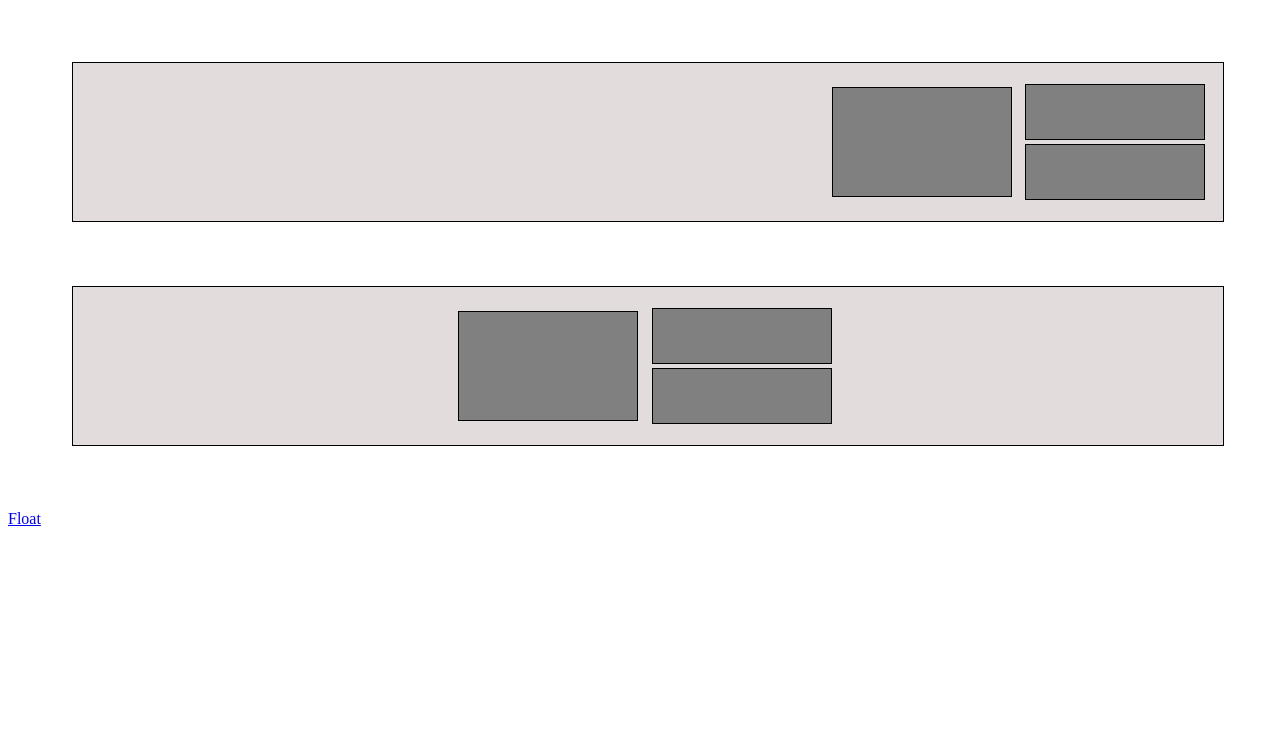
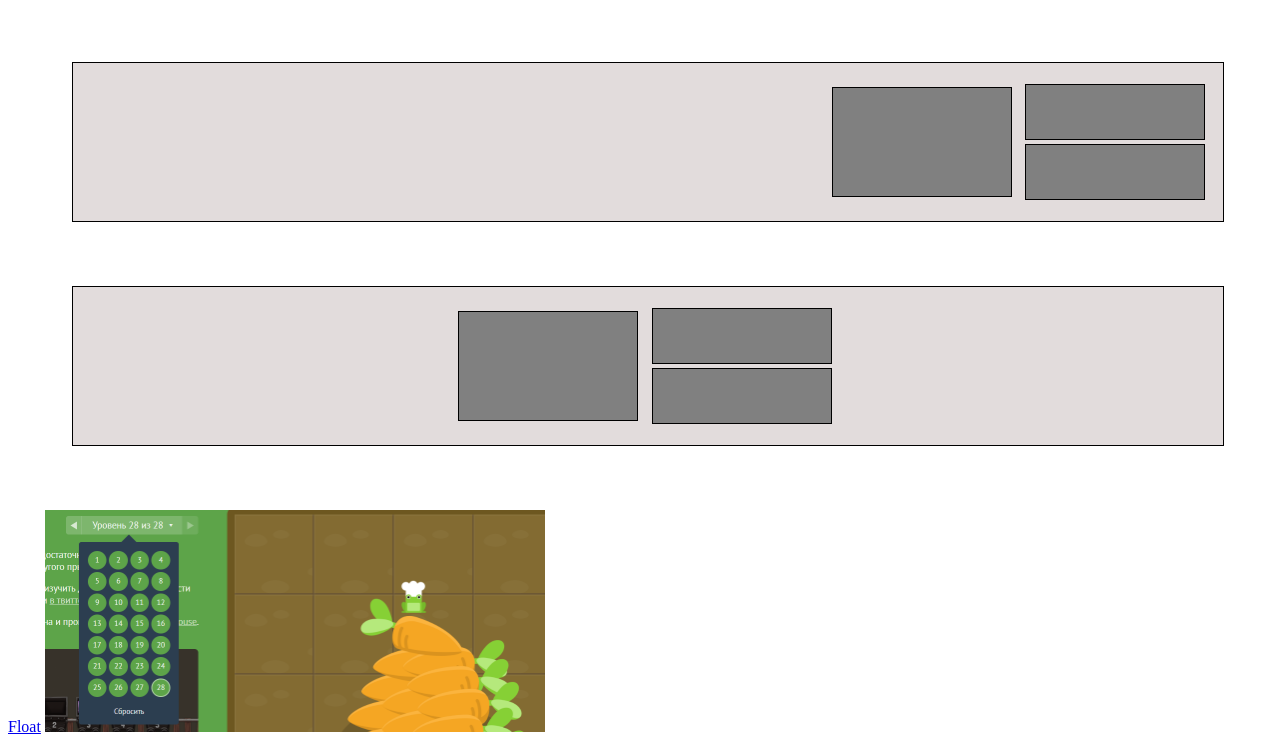
Before and after one commit to soldivo/homework_08, a plain HTML site: page index.html in a window 1280 px wide. Shown: the part 674-1410 px from the top of the page. Before the commit the page ends 1202 px from the top, so only its background shows below. Drawn offline with Linux system fonts and the light colour scheme.

Commit message:
add photo

```diff
--- a/css/style.css
+++ b/css/style.css
@@ -91,6 +91,10 @@ body {
   border: 1px solid black;
 }
 
+img {
+  width: 500px;
+}
+
 .container::after {
   content: "";
   display: block;
--- a/index.html
+++ b/index.html
@@ -45,5 +45,6 @@
       </div>
     </div>
     <a href="float.html">Float</a>
+    <img src="./images/grid.png" alt="grid">
   </body>
 </html>
```
Also changed, not shown: images/grid.png (added).
